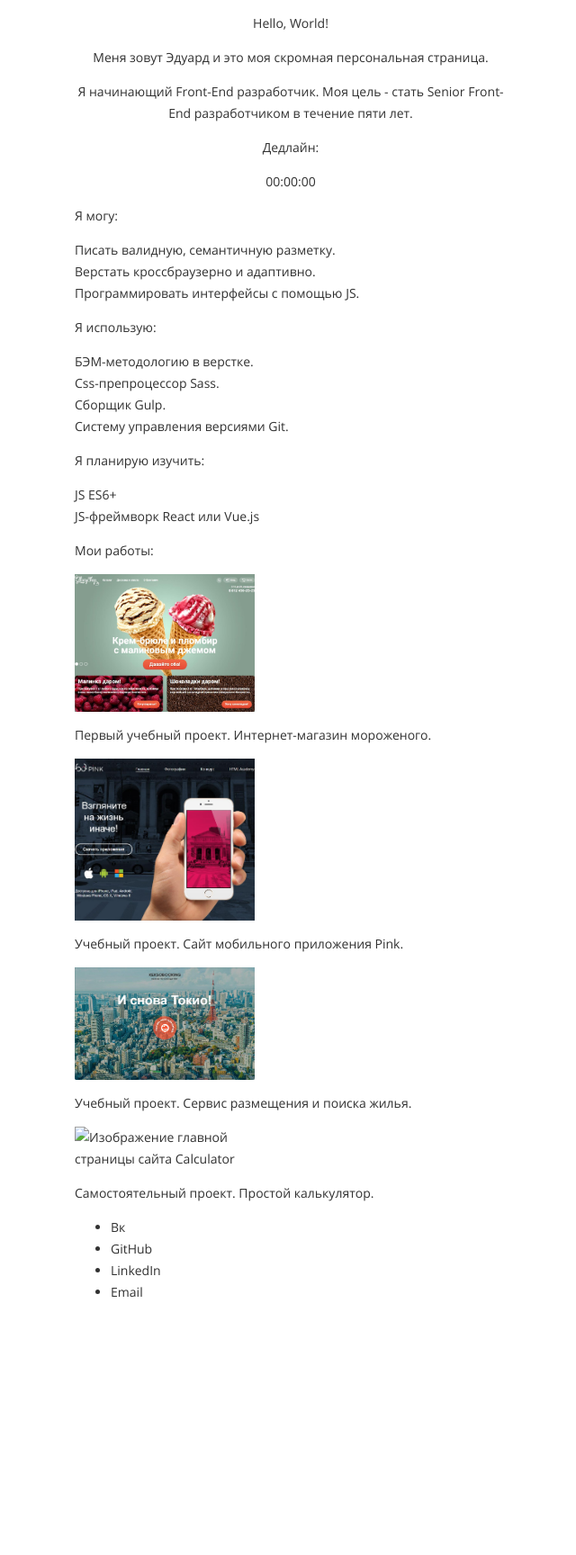
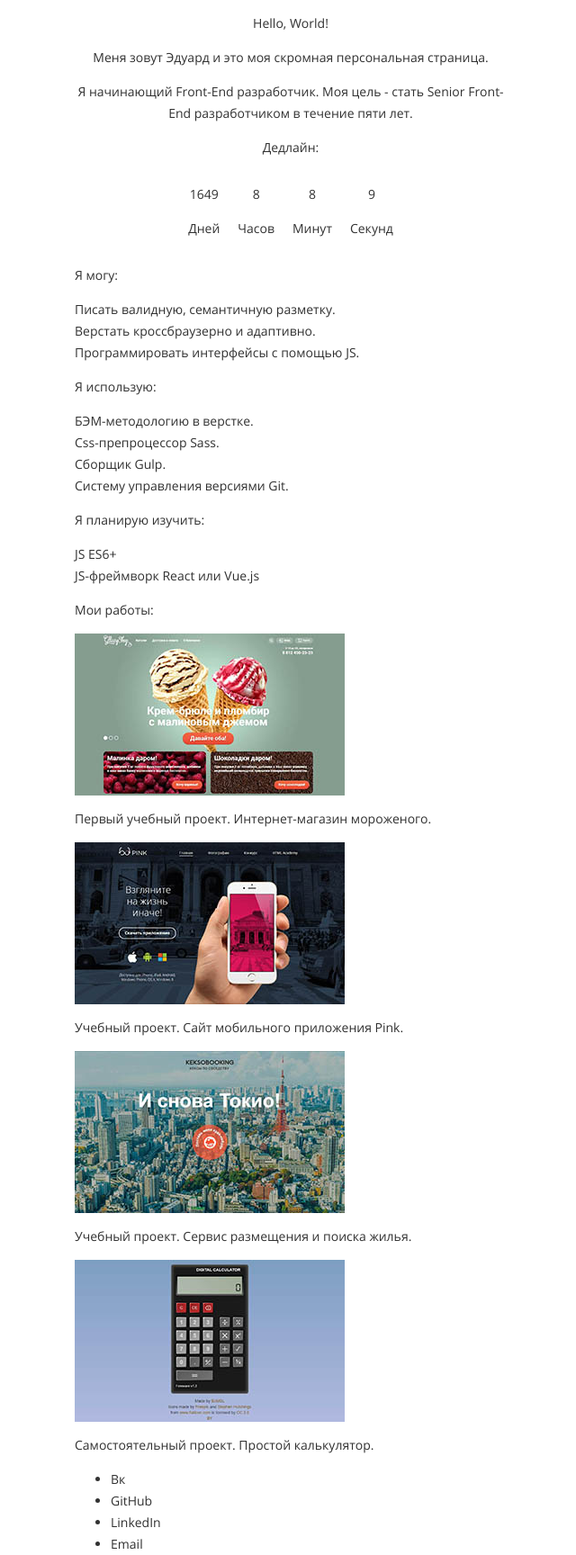
Before and after one commit to EdMSL/EdMSL.github.io, a web app: file index.html in a window 1280 px wide. Shown: the part 50-1778 px from the top of the page at 90% size, without its empty margins (317-957 px from the left). Before the commit the page ends 1492 px from the top, so only its background shows below. Run offline with its HTML, style and script files only (its server is not run), Linux system fonts and the light colour scheme.

Commit message:
Intermediate save

```diff
--- a/css/style.css
+++ b/css/style.css
@@ -76,6 +76,8 @@ input[type="radio"].visually-hidden {
   color: #ececec;
   background-color: #262626;
 }
+
+/* Header section*/
 
 .header-top {
   position: relative;
@@ -214,6 +216,19 @@ input[type="radio"].visually-hidden {
   text-align: center;
 }
 
+.timer__clock {
+  display: flex;
+  justify-content: center;
+}
+
+.timer__time-block {
+  margin-right: 20px;
+}
+
+.timer__time-block:last-child {
+  margin-right: 0;
+}
+
 /*Skills section*/
 
 .skills {
--- a/index.html
+++ b/index.html
@@ -46,9 +46,24 @@
           <p class="greeting__text">Меня зовут Эдуард и это моя скромная персональная страница.</p>
           <p class="greeting__text">Я начинающий Front-End разработчик. Моя цель - стать Senior Front-End разработчиком в течение пяти лет.</p>
           <div class="greeting__timer timer">
-            <p class="timer__text">Дедлайн:</p>
+            <p class="timer__title">Дедлайн:</p>
             <div class="timer__clock">
-              00:00:00
+              <div class="timer__time-block">
+                <p class="timer__time" id="days">00</p>
+                <p class="timer__text">Дней</p>
+              </div>
+              <div class="timer__time-block">
+                <p class="timer__time" id="hours">00</p>
+                <p class="timer__text">Часов</p>
+              </div>
+              <div class="timer__time-block">
+                <p class="timer__time" id="minutes">00</p>
+                <p class="timer__text">Минут</p>
+              </div>
+              <div class="timer__time-block">
+                <p class="timer__time" id="seconds">00</p>
+                <p class="timer__text">Секунд</p>
+              </div>
             </div>
           </div>
         </div>
@@ -92,36 +107,36 @@
           <p class="portfolio__title">Мои работы:</p>
           <div class="portfolio__block">
             <div class="portfolio__image-block">
-              <a class="portfolio__link" href="https://edmsl-compilation.000webhostapp.com/Gllacy/index.html" target="_blank">
+              <a class="portfolio__link" href="https://edmsl-compilation.000webhostapp.com/gllacy/index.html" target="_blank">
                 <span class="visually-hidden">Сайт Gllacy</span>
-                <img src="img/gllacy.jpg" alt="Изображение главной страницы сайта Gllacy" width="200" height="auto">
+                <img src="img/gllacy.jpg" alt="Изображение главной страницы сайта Gllacy" width="300" height="auto">
               </a>
             </div>
             <p>Первый учебный проект. Интернет-магазин мороженого.</p>
           </div>
           <div class="portfolio__block">
             <div class="portfolio__image-block">
-              <a class="portfolio__link" href="https://edmsl-compilation.000webhostapp.com/Pink/index.html" target="_blank">
+              <a class="portfolio__link" href="https://edmsl-compilation.000webhostapp.com/pink/index.html" target="_blank">
                 <span class="visually-hidden">Сайт Pink</span>
-                <img src="img/pink.jpg" alt="Изображение главной страницы сайта Pink" width="200" height="auto">
+                <img src="img/pink.jpg" alt="Изображение главной страницы сайта Pink" width="300" height="auto">
               </a>
             </div>
             <p>Учебный проект. Сайт мобильного приложения Pink.</p>
           </div>
           <div class="portfolio__block">
             <div class="portfolio__image-block">
-              <a class="portfolio__link" href="https://edmsl-compilation.000webhostapp.com/Keksobooking/index.html" target="_blank">
+              <a class="portfolio__link" href="https://edmsl-compilation.000webhostapp.com/keksobooking/index.html" target="_blank">
                 <span class="visually-hidden">Сайт Keksobooking</span>
-                <img src="img/keksobooking.jpg" alt="Изображение главной страницы сайта Keksobooking" width="200" height="auto">
+                <img src="img/keksobooking.jpg" alt="Изображение главной страницы сайта Keksobooking" width="300" height="auto">
               </a>
             </div>
             <p>Учебный проект. Сервис размещения и поиска жилья.</p>
           </div>
           <div class="portfolio__block">
             <div class="portfolio__image-block">
-              <a class="portfolio__link" href="https://edmsl-compilation.000webhostapp.com/Calculator/index.html" target="_blank">
+              <a class="portfolio__link" href="https://edmsl-compilation.000webhostapp.com/calculator/index.html" target="_blank">
                 <span class="visually-hidden">Сайт Calculator</span>
-                <img src="#" alt="Изображение главной страницы сайта Calculator" width="200" height="auto">
+                <img src="img/calc.jpg" alt="Изображение главной страницы сайта Calculator" width="300" height="auto">
               </a>
             </div>
             <p>Самостоятельный проект. Простой калькулятор.</p>
```
Also changed, not shown: js/main.js (+54 -0 lines), img/calc.jpg (added), img/gllacy.jpg, img/keksobooking.jpg, img/pink.jpg.
